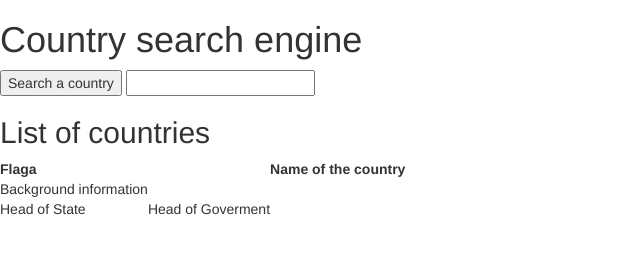
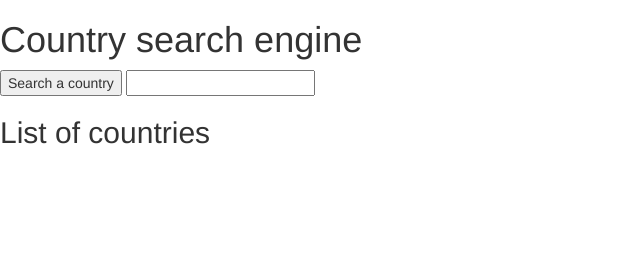
Before and after one commit to malgorzatakapuscinska/modul12_6, a website: page index.html in a window 1280 px wide. Shown: the whole page, without its empty margins (0-640 px from the left). Drawn offline with nearby package versions, Linux system fonts and the light colour scheme.

Commit message:
Remove unnesessary table

```diff
--- a/index.html
+++ b/index.html
@@ -13,23 +13,7 @@
 	<button id="search">Search a country</button>
 	<input id="country-name" type="text" />
 	<h2>List of countries</h2>
-	<div id="countries">
-	  	<table>
-	  		<tr>
-	  			<th>Flaga<th>
-	  			<th>Name of the country</th>
-	  		</tr>
-	  		<tr>
-	  			<td>Background information</td>
-	  		</tr>
-	  		<tr>
-	  			<td>Head of State</td>
-	  			<td>Head of Goverment</td>
-	  		</tr>
-
-
-	  	</table>
-	  </div>
+	<div id="countries"></div>
 	<script src="https://code.jquery.com/jquery-3.0.0.min.js" integrity="sha256-JmvOoLtYsmqlsWxa7mDSLMwa6dZ9rrIdtrrVYRnDRH0=" crossorigin="anonymous"></script>
 	<script src="js/scripts.js"></script>
 </body>
```
